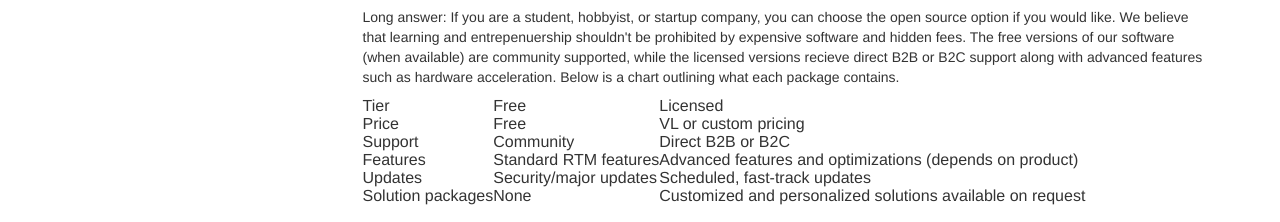
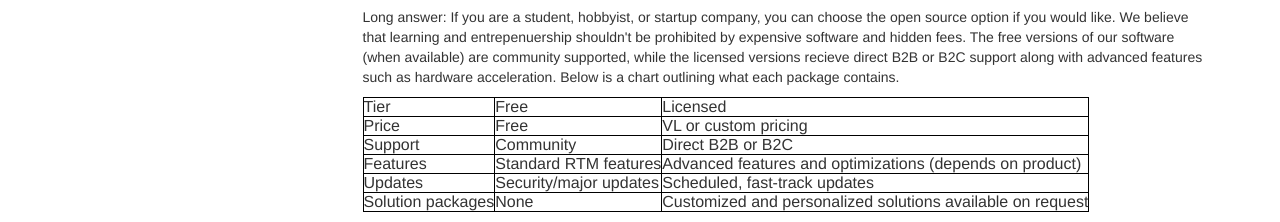
Before and after one commit to NETponents/NETponents.github.io, a plain HTML site: page opensource/index.html in a window 1280 px wide. Shown: the part 539-761 px from the top of the page. Drawn offline with nearby package versions, Linux system fonts and the light colour scheme; files that its build step writes are made by us from their sources.

Commit message:
Update index.html

```diff
--- a/opensource/index.html
+++ b/opensource/index.html
@@ -4,6 +4,7 @@
     <meta charset="utf-8">
     <meta name="viewport" content="width=device-width, initial-scale=1">
     <link rel="stylesheet" href="http://maxcdn.bootstrapcdn.com/bootstrap/3.3.4/css/bootstrap.min.css">
+    <link rel="stylesheet" href="/NETponentsWebsite/src/style/default.css">
     <script src="https://ajax.googleapis.com/ajax/libs/jquery/1.11.1/jquery.min.js"></script>
     <script src="http://maxcdn.bootstrapcdn.com/bootstrap/3.3.4/js/bootstrap.min.js"></script>
   </header>
```
